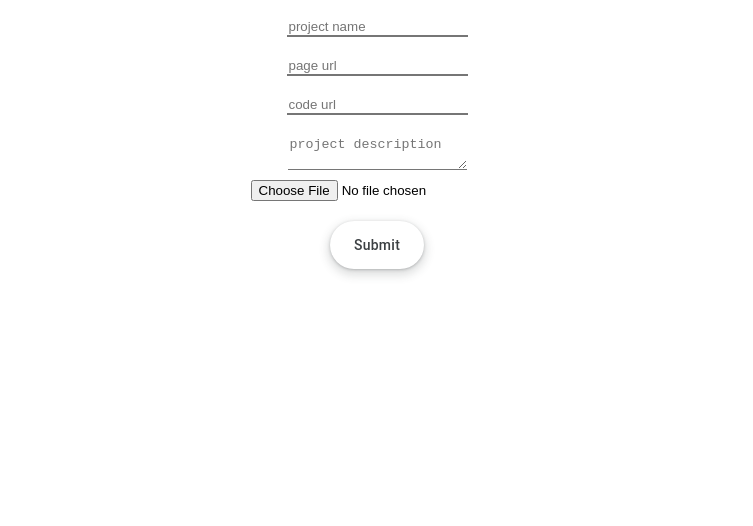
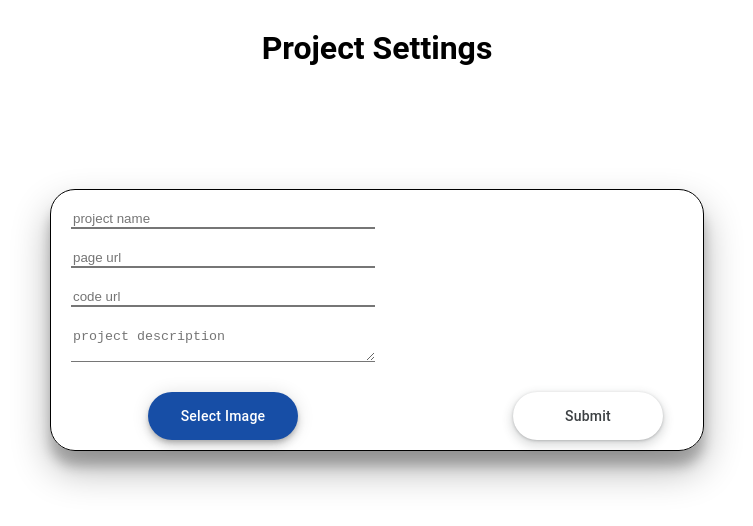
Before and after one commit to kurtreyn/portfolio-kurt-reynolds, a React (Create React App) app: page /project_settings in a window 1280 px wide. Shown: the top 526 px of the page, without its empty margins (263-1016 px from the left). Built offline with nearby package versions, Linux system fonts and the light colour scheme.

Commit message:
finish styling for project settings page

```diff
--- a/src/pages/ProjectSettings.js
+++ b/src/pages/ProjectSettings.js
@@ -4,7 +4,10 @@ import '../styles/projectSettingsStyle.css';
 export default function ProjectSettings() {
   return (
     <div className="project-settings-container">
-      <div className="project-settings-header"></div>
+      <div className="project-settings-header">
+        <h1 className="project-settings-header-text">Project Settings</h1>
+      </div>
+      <div className="project-settings-inner-container">
         <div className="project-settings-body">
           <form action="" className="project-settings-form">
             <input
@@ -28,16 +31,22 @@ export default function ProjectSettings() {
               placeholder="project description"
               className="project-settings-input"
             />
+
             <input
               type="file"
+              id="file"
               placeholder="upload image"
               className="project-settings-file-selector"
             />
+            <label htmlFor="file">Select Image</label>
           </form>
+          <div className="project-settings-button-wrapper">
             <button className="project-settings-button">
               <span className="project-settings-button-text">Submit</span>
             </button>
           </div>
         </div>
+      </div>
+    </div>
   );
 }
--- a/src/styles/projectSettingsStyle.css
+++ b/src/styles/projectSettingsStyle.css
@@ -4,6 +4,21 @@
   justify-content: center;
   align-items: center;
   width: 100%;
+}
+
+.project-settings-inner-container {
+  display: flex;
+  flex-direction: column;
+  justify-content: center;
+  align-items: flex-start;
+  width: 50%;
+  height: 100%;
+  margin-top: 100px;
+  padding: 10px;
+  border: solid 1px black;
+  box-shadow: rgba(0, 0, 0, 0.3) 0px 19px 38px,
+    rgba(0, 0, 0, 0.22) 0px 15px 12px;
+  border-radius: 25px;
 }
 
 .project-settings-header {
@@ -16,10 +31,13 @@
   } */
 
 .project-settings-body {
+  position: relative;
   display: flex;
   flex-direction: column;
   justify-content: center;
-  align-items: center;
+  align-items: flex-start;
+  width: 100%;
+  /* border: solid 1px red; */
 }
 
 .project-settings-form {
@@ -35,9 +53,23 @@
   border-left: none;
   border-right: none;
   background: transparent;
+  width: 300px;
+}
+
+.project-settings-button-wrapper {
+  position: absolute;
+  display: flex;
+  flex-direction: row;
+  justify-content: flex-end;
+  align-items: center;
+  width: 100%;
+  bottom: 0;
+  right: 30px;
+  /* border: solid 1px green; */
 }
 
 .project-settings-button {
+  width: 150px;
   margin-top: 20px;
   align-items: center;
   appearance: none;
@@ -69,7 +101,7 @@
   user-select: none;
   -webkit-user-select: none;
   touch-action: manipulation;
-  width: auto;
+  /* width: auto; */
   will-change: transform, opacity;
   z-index: 0;
 }
@@ -115,9 +147,59 @@
     rgba(60, 64, 67, 0.15) 0 4px 8px 3px;
 }
 
-.project-settings-file-selector::before,
-::after {
-  -webkit-box-sizing: border-box;
-  -moz-box-sizing: border-box;
+[type='file'] {
+  border: 0;
+  clip: rect(0, 0, 0, 0);
+  height: 1px;
+  overflow: hidden;
+  padding: 0;
+  position: absolute !important;
+  white-space: nowrap;
+  width: 1px;
+}
+
+[type='file'] + label {
+  width: 150px;
+  margin-top: 20px;
+  align-items: center;
+  appearance: none;
+  background-color: #174ea6;
+  border-radius: 24px;
+  border-style: none;
+  box-shadow: rgba(0, 0, 0, 0.2) 0 3px 5px -1px,
+    rgba(0, 0, 0, 0.14) 0 6px 10px 0, rgba(0, 0, 0, 0.12) 0 1px 18px 0;
   box-sizing: border-box;
+  color: #fff;
+  cursor: pointer;
+  display: inline-flex;
+  fill: currentcolor;
+  font-family: 'Google Sans', Roboto, Arial, sans-serif;
+  font-size: 14px;
+  font-weight: 500;
+  height: 48px;
+  justify-content: center;
+  letter-spacing: 0.25px;
+  line-height: normal;
+  max-width: 100%;
+  overflow: visible;
+  padding: 2px 24px;
+  position: relative;
+  text-align: center;
+  text-transform: none;
+  transition: box-shadow 280ms cubic-bezier(0.4, 0, 0.2, 1),
+    opacity 15ms linear 30ms, transform 270ms cubic-bezier(0, 0, 0.2, 1) 0ms;
+  user-select: none;
+  -webkit-user-select: none;
+  touch-action: manipulation;
+  /* width: auto; */
+  will-change: transform, opacity;
+  z-index: 0;
 }
+[type='file']:focus + label,
+[type='file'] + label:hover {
+  background: #f6f9fe;
+  color: #174ea6;
+}
+[type='file']:focus + label {
+  outline: 1px dotted #000;
+}
```
Lines whose indentation alone changed are shown as unchanged.
